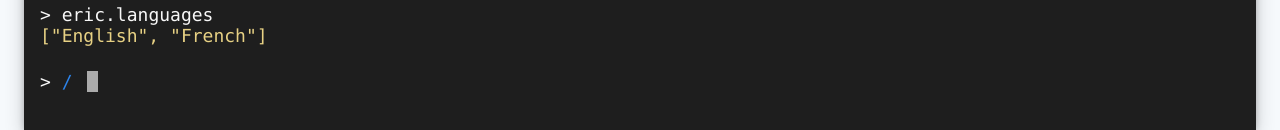
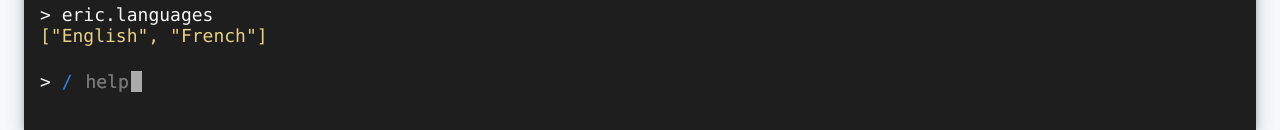
Before and after one commit to aka-tonystark19/portfolio2.0, a React (Create React App) app: page / in a window 1280 px wide. Shown: the part 670-800 px from the top of the page. Built offline with nearby package versions, Linux system fonts and the light colour scheme.

Commit message:
placeholder help on term

```diff
--- a/src/components/About/Terminal.tsx
+++ b/src/components/About/Terminal.tsx
@@ -74,7 +74,7 @@ const useStyles = makeStyles(theme => ({
     border: "none",
     color: "white",
     textShadow: "0 0 0 gray",
-    width: "0px",
+    width: "4ch",
     fontSize: "18px",
     fontFamily: "Consolas",
     fontWeight: 200,
@@ -260,7 +260,7 @@ export default function Terminal() {
         <div className={classes.aboutInfo}>
           <div className={classes.infoCommand}>
             <span style={{ color: "#2d84ea" }}>{workingDir}</span>{" "}
-            <input id="commandInput" className={classes.commandInput} autoComplete="off" />
+            <input id="commandInput" className={classes.commandInput} autoComplete="off" placeholder="help" />
             <span className="caret">&nbsp;</span>
           </div>
         </div>
```
